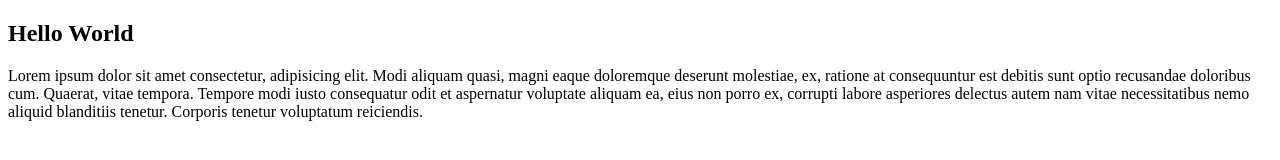
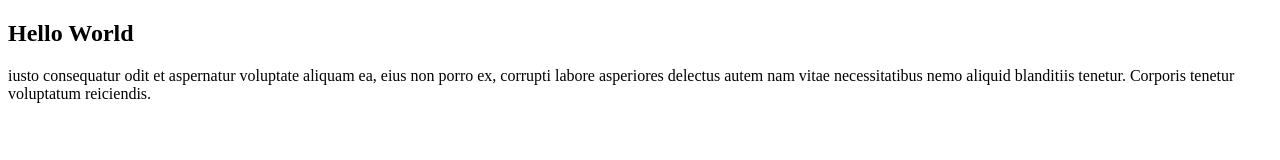
Before and after one commit to Leovin0728/Lab-3, a plain HTML site: page index.html in a window 1280 px wide. Drawn offline with Linux system fonts and the light colour scheme.

Commit message:
2nd chance

```diff
--- a/index.html
+++ b/index.html
@@ -8,7 +8,6 @@
 </style>
 <body>
     <h2>Hello World</h2>
-    <p>Lorem ipsum dolor sit amet consectetur, adipisicing elit. Modi aliquam quasi, magni eaque doloremque deserunt molestiae, ex, ratione at consequuntur est debitis sunt optio recusandae doloribus cum. Quaerat, vitae tempora.
-    Tempore modi iusto consequatur odit et aspernatur voluptate aliquam ea, eius non porro ex, corrupti labore asperiores delectus autem nam vitae necessitatibus nemo aliquid blanditiis tenetur. Corporis tenetur voluptatum reiciendis.</p>
+    <p>iusto consequatur odit et aspernatur voluptate aliquam ea, eius non porro ex, corrupti labore asperiores delectus autem nam vitae necessitatibus nemo aliquid blanditiis tenetur. Corporis tenetur voluptatum reiciendis.</p>
 </body>
 </html>
```
